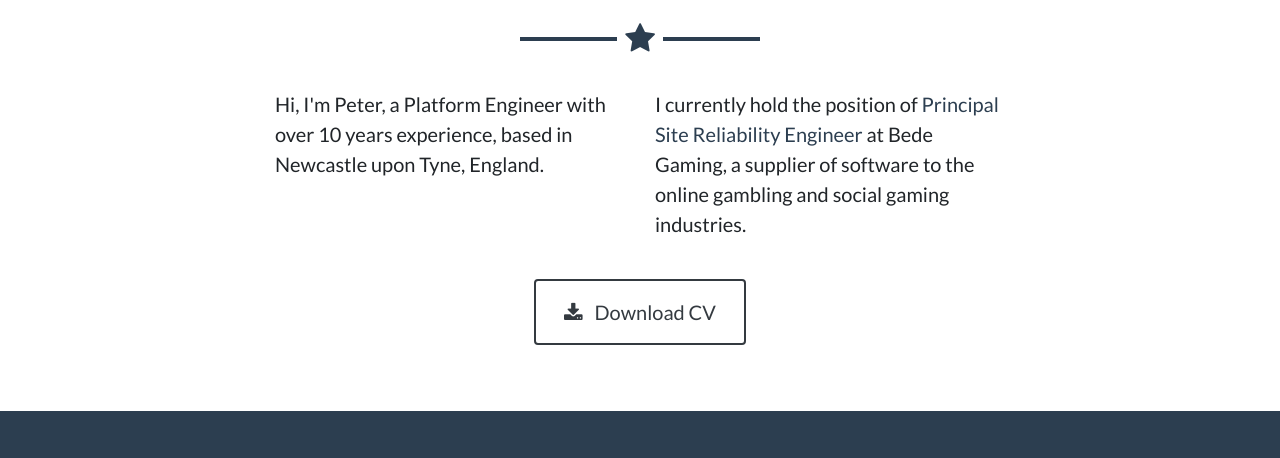
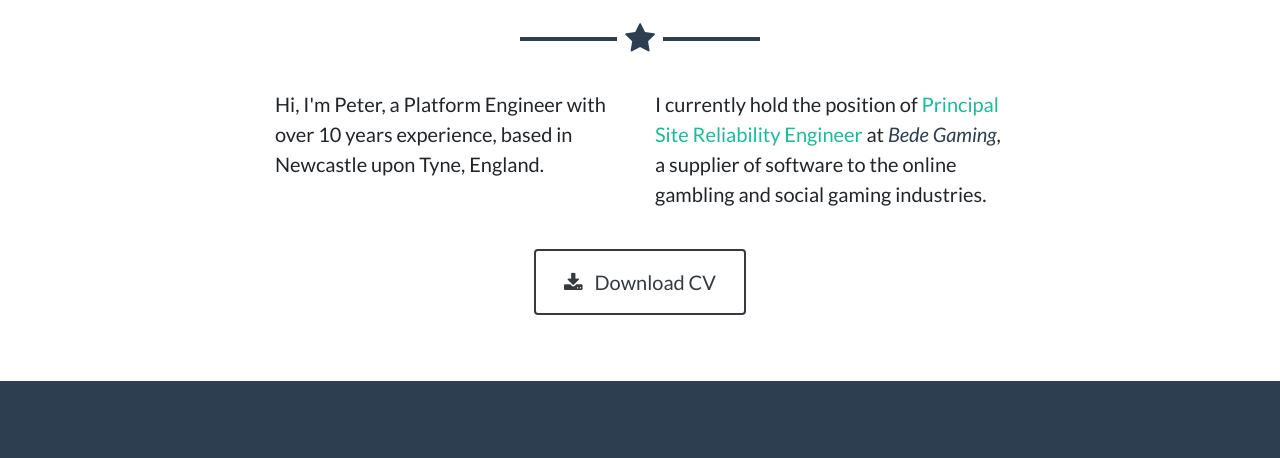
Before and after one commit to peterwardle/peterwardle.github.io, a plain HTML site: page index.html in a window 1280 px wide. Shown: the part 922-1380 px from the top of the page. Drawn offline with Linux system fonts and the light colour scheme.

Commit message:
Update formatting of job role and company

```diff
--- a/index.html
+++ b/index.html
@@ -88,7 +88,7 @@
               <p class="lead">Hi, I'm Peter, a Platform Engineer with over 10 years experience, based in Newcastle upon Tyne, England.</p>
             </div>
             <div class="col-lg-4 mr-auto">
-              <p class="lead">I currently hold the position of <strong class="text-secondary">Principal Site Reliability Engineer</strong> at Bede Gaming, a supplier of software to the online gambling and social gaming industries.</p>
+              <p class="lead">I currently hold the position of <strong class="text-primary">Principal Site Reliability Engineer</strong> at <em class="text-secondary">Bede Gaming</em>, a supplier of software to the online gambling and social gaming industries.</p>
             </div>
           </div>
           <div class="text-center mt-4">
```
